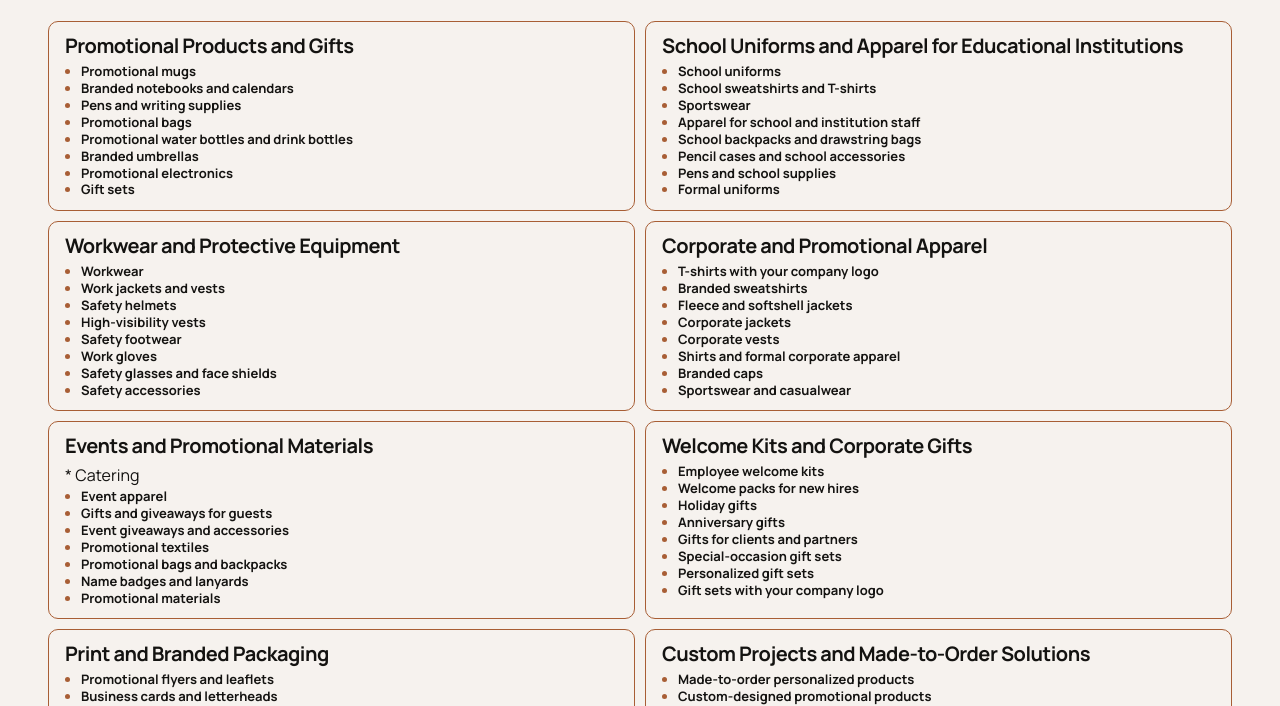
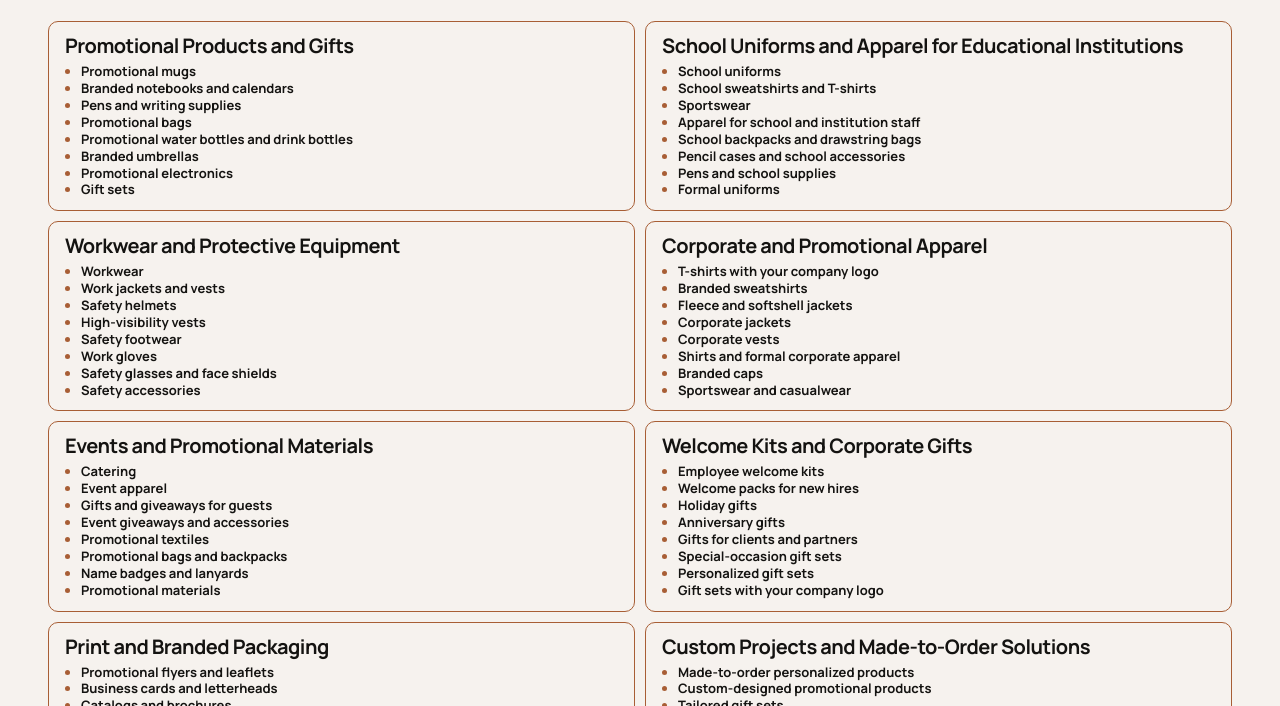
Before and after one commit to przemekKurek/garnat-group, a plain HTML site: page index-en.html in a window 1280 px wide. Shown: the part 394-1100 px from the top of the page. Drawn offline with Linux system fonts and the light colour scheme.

Commit message:
Use a list bullet for catering in both languages

```diff
--- a/index-en.html
+++ b/index-en.html
@@ -12,7 +12,7 @@
 <a class="category-card" href="catalog-no-js.html#produkt-2-1" data-catalog-open data-category="School supplies" aria-label="Open catalog: School Uniforms and Apparel for Educational Institutions"><h3>School Uniforms and Apparel for Educational Institutions</h3><ul><li>School uniforms</li><li>School sweatshirts and T-shirts</li><li>Sportswear</li><li>Apparel for school and institution staff</li><li>School backpacks and drawstring bags</li><li>Pencil cases and school accessories</li><li>Pens and school supplies</li><li>Formal uniforms</li></ul></a>
 <a class="category-card" href="catalog-no-js.html#produkt-6-1" data-catalog-open data-category="Workwear &amp; safety" aria-label="Open catalog: Workwear and Protective Equipment"><h3>Workwear and Protective Equipment</h3><ul><li>Workwear</li><li>Work jackets and vests</li><li>Safety helmets</li><li>High-visibility vests</li><li>Safety footwear</li><li>Work gloves</li><li>Safety glasses and face shields</li><li>Safety accessories</li></ul></a>
 <a class="category-card" href="catalog-no-js.html#produkt-3-1" data-catalog-open data-category="Corporate apparel" aria-label="Open catalog: Corporate and Promotional Apparel"><h3>Corporate and Promotional Apparel</h3><ul><li>T-shirts with your company logo</li><li>Branded sweatshirts</li><li>Fleece and softshell jackets</li><li>Corporate jackets</li><li>Corporate vests</li><li>Shirts and formal corporate apparel</li><li>Branded caps</li><li>Sportswear and casualwear</li></ul></a>
-<a class="category-card" href="catalog-no-js.html#produkt-7-1" data-catalog-open data-category="Events" aria-label="Open catalog: Events and Promotional Materials"><h3>Events and Promotional Materials</h3><p>* Catering</p><ul><li>Event apparel</li><li>Gifts and giveaways for guests</li><li>Event giveaways and accessories</li><li>Promotional textiles</li><li>Promotional bags and backpacks</li><li>Name badges and lanyards</li><li>Promotional materials</li></ul></a>
+<a class="category-card" href="catalog-no-js.html#produkt-7-1" data-catalog-open data-category="Events" aria-label="Open catalog: Events and Promotional Materials"><h3>Events and Promotional Materials</h3><ul><li>Catering</li><li>Event apparel</li><li>Gifts and giveaways for guests</li><li>Event giveaways and accessories</li><li>Promotional textiles</li><li>Promotional bags and backpacks</li><li>Name badges and lanyards</li><li>Promotional materials</li></ul></a>
 <a class="category-card" href="catalog-no-js.html#produkt-4-1" data-catalog-open data-category="Welcome kits" aria-label="Open catalog: Welcome Kits and Corporate Gifts"><h3>Welcome Kits and Corporate Gifts</h3><ul><li>Employee welcome kits</li><li>Welcome packs for new hires</li><li>Holiday gifts</li><li>Anniversary gifts</li><li>Gifts for clients and partners</li><li>Special-occasion gift sets</li><li>Personalized gift sets</li><li>Gift sets with your company logo</li></ul></a>
 <a class="category-card" href="catalog-no-js.html#produkt-5-1" data-catalog-open data-category="Print &amp; Packaging" aria-label="Open catalog: Print and Branded Packaging"><h3>Print and Branded Packaging</h3><ul><li>Promotional flyers and leaflets</li><li>Business cards and letterheads</li><li>Catalogs and brochures</li><li>Posters and point-of-sale materials</li><li>Branded paper bags</li><li>Product boxes and packaging</li><li>Promotional labels and stickers</li><li>Branded calendars and notebooks</li></ul></a>
 <a class="category-card" href="catalog-no-js.html#produkt-8-1" data-catalog-open data-category="Custom projects" aria-label="Open catalog: Custom Projects and Made-to-Order Solutions"><h3>Custom Projects and Made-to-Order Solutions</h3><ul><li>Made-to-order personalized products</li><li>Custom-designed promotional products</li><li>Tailored gift sets</li><li>Personalized apparel and textiles</li><li>Unique product packaging</li><li>Bespoke promotional kits</li><li>Products with custom branding</li><li>End-to-end services for businesses</li></ul></a>
```
Also changed, not shown: index.html (+1 -1 lines).
